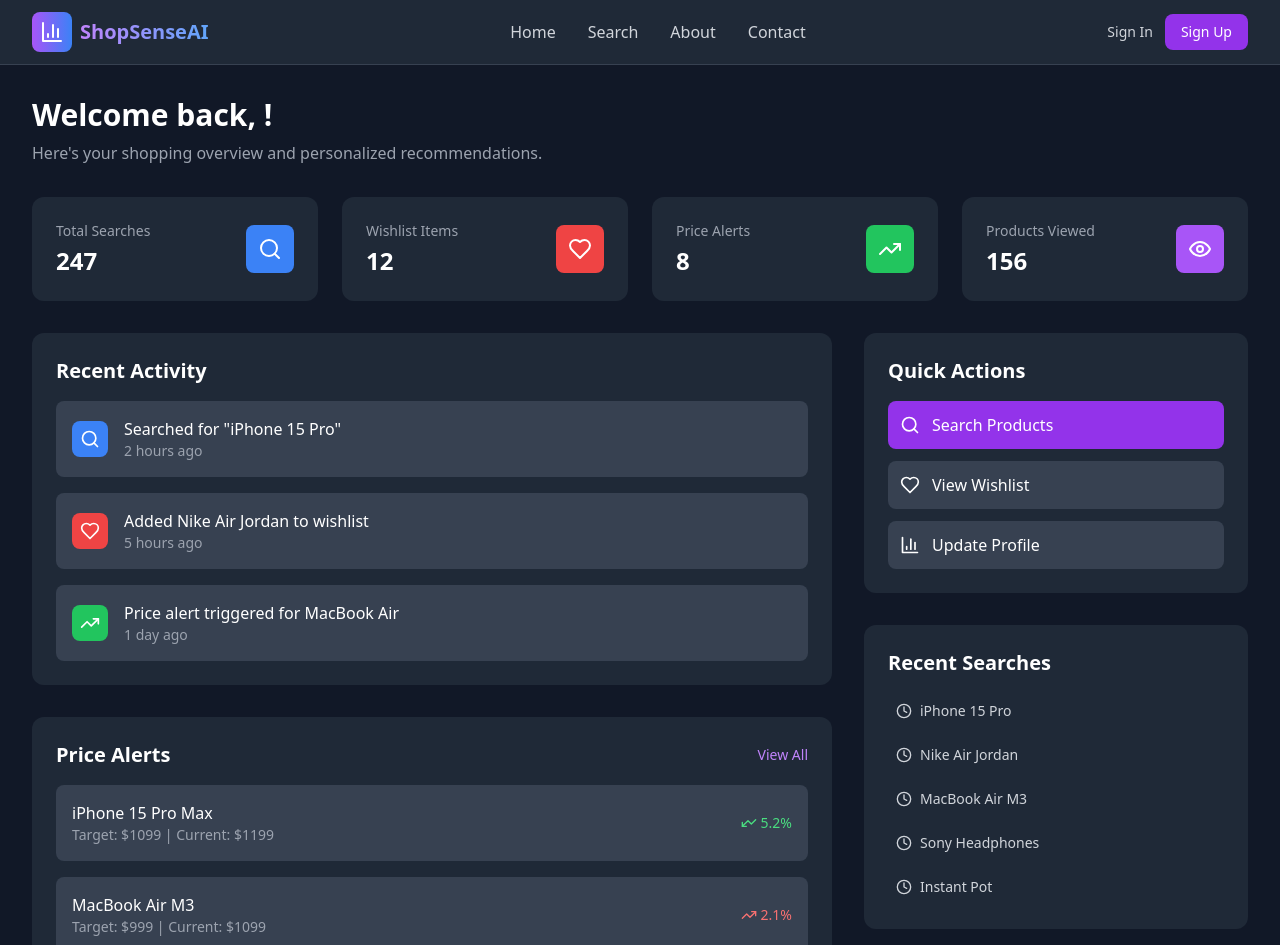
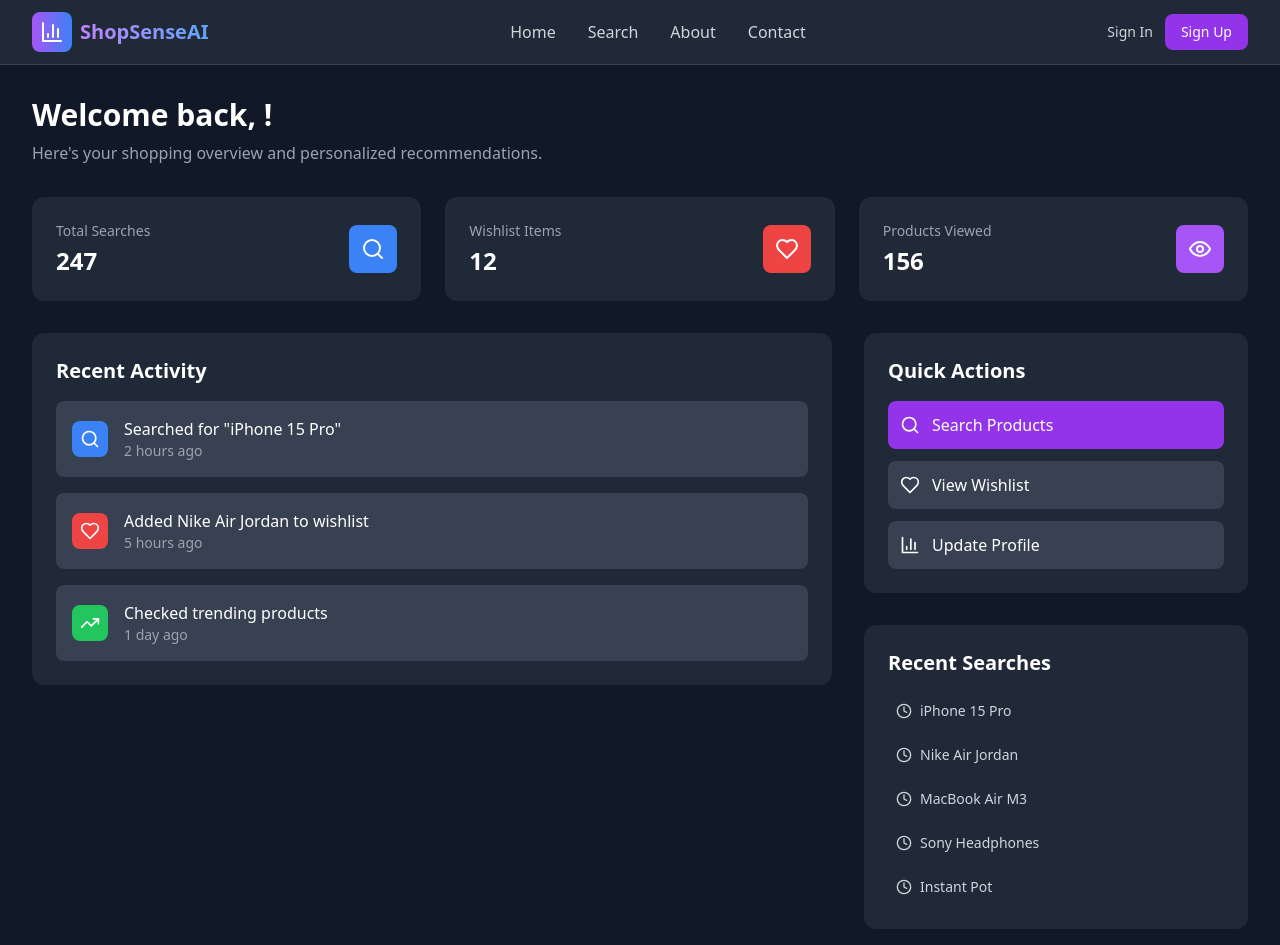
Before and after one commit to usmancout/ShopSense-AI, a React (Vite) app: page /dashboard in a window 1280 px wide. Shown: the top 945 px of the page. Built offline with nearby package versions, Linux system fonts and the light colour scheme.

Commit message:
Dashboard chnages

```diff
--- a/src/pages/Dashboard.tsx
+++ b/src/pages/Dashboard.tsx
@@ -10,7 +10,6 @@ const Dashboard: React.FC = () => {
   const stats = [
     { label: 'Total Searches', value: '247', icon: Search, color: 'bg-blue-500' },
     { label: 'Wishlist Items', value: '12', icon: Heart, color: 'bg-red-500' },
-    { label: 'Price Alerts', value: '8', icon: TrendingUp, color: 'bg-green-500' },
     { label: 'Products Viewed', value: '156', icon: Eye, color: 'bg-purple-500' },
   ];
 
@@ -20,12 +19,6 @@ const Dashboard: React.FC = () => {
     'MacBook Air M3',
     'Sony Headphones',
     'Instant Pot'
-  ];
-
-  const priceAlerts = [
-    { product: 'iPhone 15 Pro Max', currentPrice: 1199, targetPrice: 1099, change: -5.2 },
-    { product: 'MacBook Air M3', currentPrice: 1099, targetPrice: 999, change: 2.1 },
-    { product: 'Sony WH-1000XM5', currentPrice: 399, targetPrice: 350, change: -8.3 },
   ];
 
   return (
@@ -38,7 +31,7 @@ const Dashboard: React.FC = () => {
           </div>
 
           {/* Stats Grid */}
-        <div className="grid grid-cols-2 lg:grid-cols-4 gap-3 sm:gap-6 mb-6 sm:mb-8">
+          <div className="grid grid-cols-2 lg:grid-cols-3 gap-3 sm:gap-6 mb-6 sm:mb-8">
             {stats.map((stat, index) => (
                 <div key={index} className="bg-gray-800 rounded-xl p-4 sm:p-6">
                   <div className="flex items-center justify-between">
@@ -55,7 +48,7 @@ const Dashboard: React.FC = () => {
           </div>
 
           <div className="grid grid-cols-1 lg:grid-cols-3 gap-6 sm:gap-8">
-          {/* Quick Actions */}
+            {/* Main Content */}
             <div className="lg:col-span-2 space-y-6 sm:space-y-8">
               {/* Recent Activity */}
               <div className="bg-gray-800 rounded-xl p-4 sm:p-6">
@@ -84,38 +77,10 @@ const Dashboard: React.FC = () => {
                       <TrendingUp className="h-4 w-4 sm:h-5 sm:w-5 text-white" />
                     </div>
                     <div className="min-w-0 flex-1">
-                    <p className="font-medium text-sm sm:text-base">Price alert triggered for MacBook Air</p>
+                      <p className="font-medium text-sm sm:text-base">Checked trending products</p>
                       <p className="text-xs sm:text-sm text-gray-400">1 day ago</p>
                     </div>
                   </div>
-              </div>
-            </div>
-
-            {/* Price Alerts */}
-            <div className="bg-gray-800 rounded-xl p-4 sm:p-6">
-              <div className="flex items-center justify-between mb-4">
-                <h2 className="text-lg sm:text-xl font-semibold">Price Alerts</h2>
-                <Link to="/alerts" className="text-purple-400 hover:text-purple-300 text-xs sm:text-sm">
-                  View All
-                </Link>
-              </div>
-              <div className="space-y-3 sm:space-y-4">
-                {priceAlerts.map((alert, index) => (
-                  <div key={index} className="flex items-center justify-between p-3 sm:p-4 bg-gray-700 rounded-lg">
-                    <div className="min-w-0 flex-1">
-                      <p className="font-medium text-sm sm:text-base truncate">{alert.product}</p>
-                      <p className="text-xs sm:text-sm text-gray-400">
-                        Target: ${alert.targetPrice} | Current: ${alert.currentPrice}
-                      </p>
-                    </div>
-                    <div className={`flex items-center space-x-1 ml-2 ${
-                      alert.change < 0 ? 'text-green-400' : 'text-red-400'
-                    }`}>
-                      <TrendingUp className={`h-3 w-3 sm:h-4 sm:w-4 ${alert.change < 0 ? 'rotate-180' : ''}`} />
-                      <span className="text-xs sm:text-sm font-medium">{Math.abs(alert.change)}%</span>
-                    </div>
-                  </div>
-                ))}
                 </div>
               </div>
             </div>
--- a/src/pages/ProductSearch.tsx
+++ b/src/pages/ProductSearch.tsx
@@ -399,6 +399,7 @@ const ProductSearch: React.FC = () => {
               )}
             </div>
           </div>
+
           {/* Recommendation Section */}
           <section className="mt-12 sm:mt-16">
             <h2 className="text-xl sm:text-2xl font-bold mb-4 sm:mb-6">You Might Also Like</h2>
--- a/tsconfig.app.json
+++ b/tsconfig.app.json
@@ -18,7 +18,8 @@
     "strict": true,
     "noUnusedLocals": true,
     "noUnusedParameters": true,
-    "noFallthroughCasesInSwitch": true
+    "noFallthroughCasesInSwitch": true,
+    "allowSyntheticDefaultImports": true
   },
   "include": ["src"]
 }
```
Lines whose indentation alone changed are shown as unchanged.
